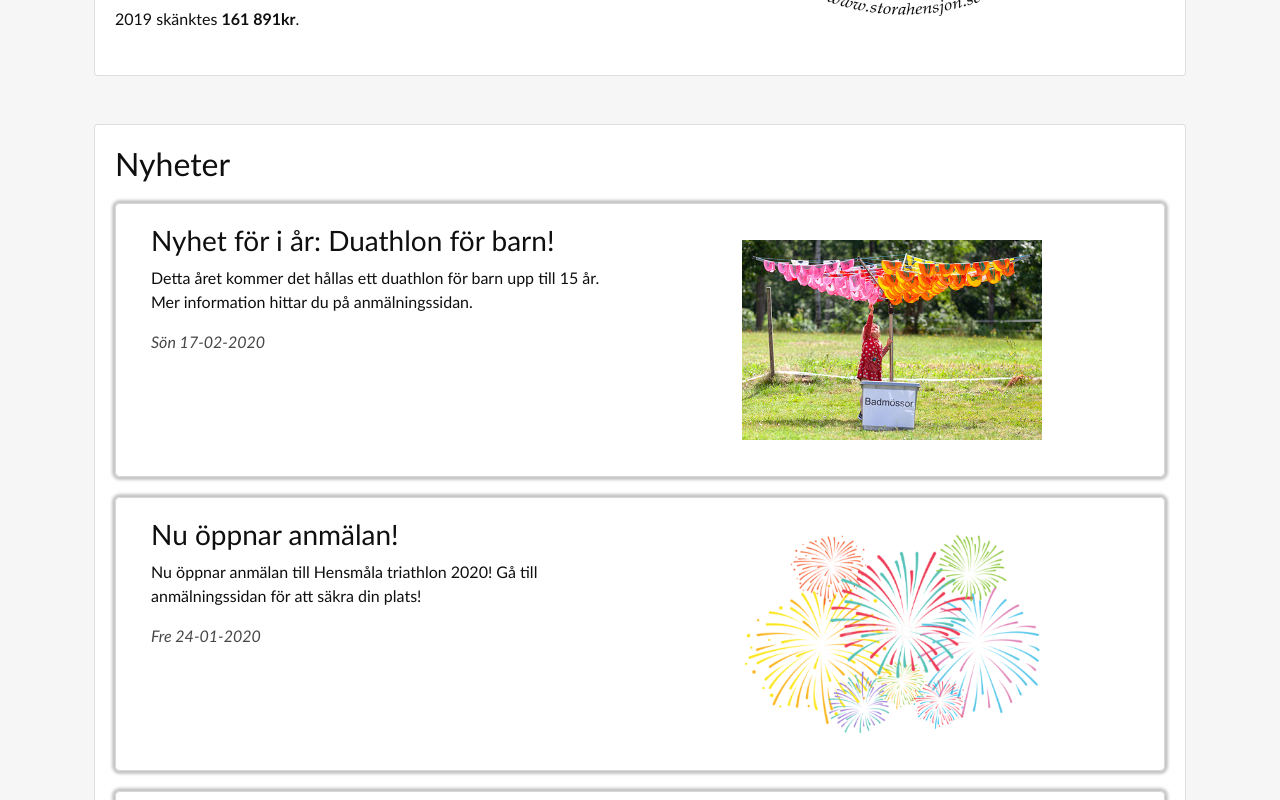
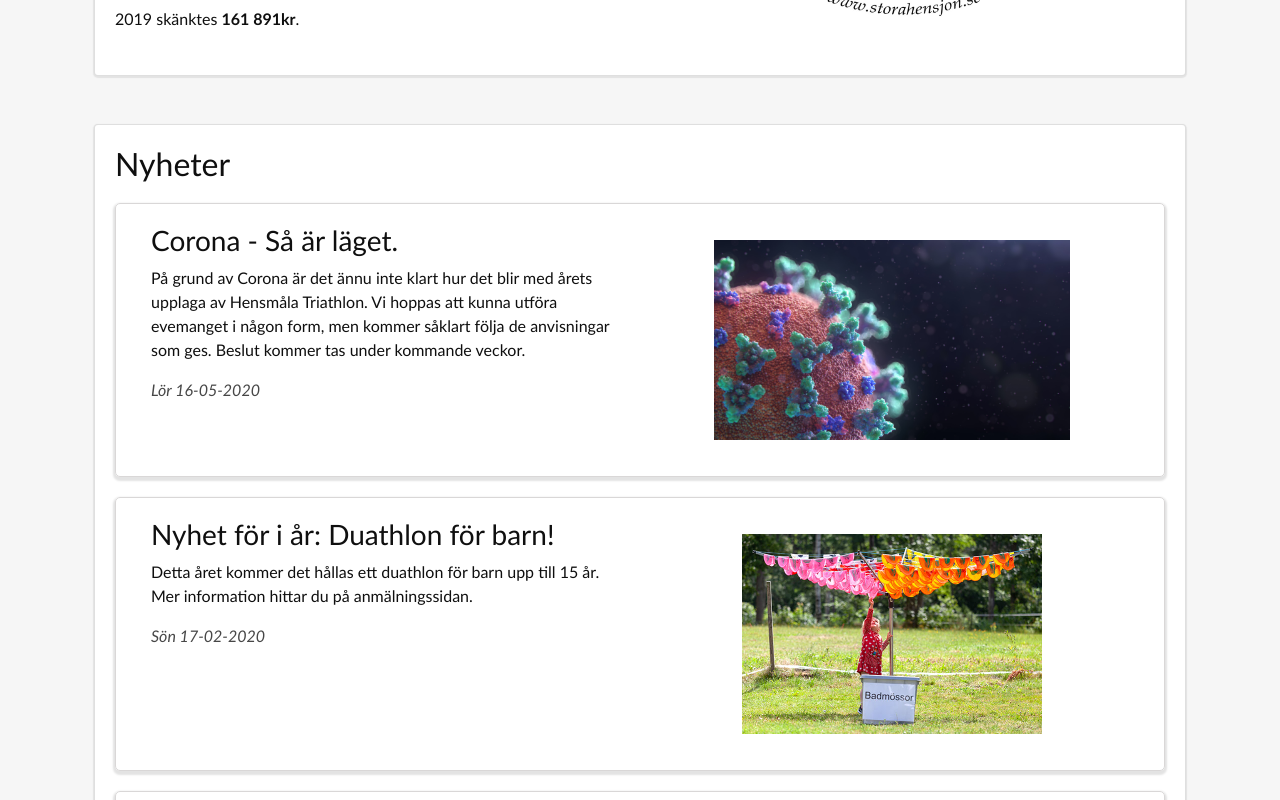
Before and after one commit to arnessonpontus/hensmala_triathon, a React (Create React App) app: page / in a window 1280 px wide. Shown: the part 960-1760 px from the top of the page. Built offline with nearby package versions, Linux system fonts and the light colour scheme.

Commit message:
Added news about corona

```diff
--- a/src/assets/news.json
+++ b/src/assets/news.json
@@ -1,4 +1,11 @@
 [
+  {
+    "title": "Corona - Så är läget.",
+    "text":
+      "På grund av Corona är det ännu inte klart hur det blir med årets upplaga av Hensmåla Triathlon. Vi hoppas att kunna utföra evemanget i någon form, men kommer såklart följa de anvisningar som ges. Beslut kommer tas under kommande veckor. ",
+    "image": "images/corona.jpg",
+    "date": "Lör 16-05-2020"
+  },
   {
     "title": "Nyhet för i år: Duathlon för barn!",
     "text":
--- a/src/components/Footer.js
+++ b/src/components/Footer.js
@@ -15,7 +15,7 @@ class Footer extends React.Component {
           marginTop: 50,
           height: "20vh",
           backgroundColor: "#11999E",
-          color: "#F6F6F6"
+          color: "#F6F6F6",
         }}
       >
         <p style={{ color: "white" }}>© 2020 Copyright: Hensmalatriathlon.se</p>
@@ -27,7 +27,7 @@ class Footer extends React.Component {
             borderRadius: 5,
             display: "flex",
             justifyContent: "space-around",
-            alignItems: "center"
+            alignItems: "center",
           }}
         >
           <a
--- a/src/components/Home.js
+++ b/src/components/Home.js
@@ -8,7 +8,7 @@ import {
   Card,
   CardBody,
   CardText,
-  Button
+  Button,
 } from "reactstrap";
 
 class Home extends Component {
@@ -27,7 +27,7 @@ class Home extends Component {
           >
             1 augusti 2020
           </h1>
-          <Card>
+          <Card style={{ boxShadow: "0px 1px 1px 1px #e3e3e3" }}>
             <CardBody>
               <Row>
                 <Col className="my-4" ms={4}>
--- a/src/components/News.js
+++ b/src/components/News.js
@@ -6,10 +6,10 @@ class News extends Component {
   render() {
     return (
       <Col className="s mt-5">
-        <Card>
+        <Card style={{ boxShadow: "0px 1px 1px 1px #e3e3e3" }}>
           <CardBody>
             <h2>Nyheter</h2>
-            {newsArc.map(news => {
+            {newsArc.map((news) => {
               return (
                 <div
                   style={{
@@ -23,7 +23,7 @@ class News extends Component {
                     display: "flex",
                     justifyContent: "space-between",
                     flexWrap: "wrap",
-                    boxShadow: "0px 0px 3px 3px #c4c4c4"
+                    boxShadow: "0px 2px 2px 2px #e3e3e3",
                   }}
                 >
                   <Col>
@@ -36,7 +36,7 @@ class News extends Component {
                     style={{
                       display: "flex",
                       alignItems: "center",
-                      justifyContent: "center"
+                      justifyContent: "center",
                     }}
                   >
                     <img
@@ -44,7 +44,7 @@ class News extends Component {
                         minWidth: 200,
                         margin: "1em auto",
                         maxHeight: 200,
-                        objectFit: "contain"
+                        objectFit: "contain",
                       }}
                       width="100%"
                       src={news.image}
```
Also changed, not shown: public/images/corona.jpg (added).
